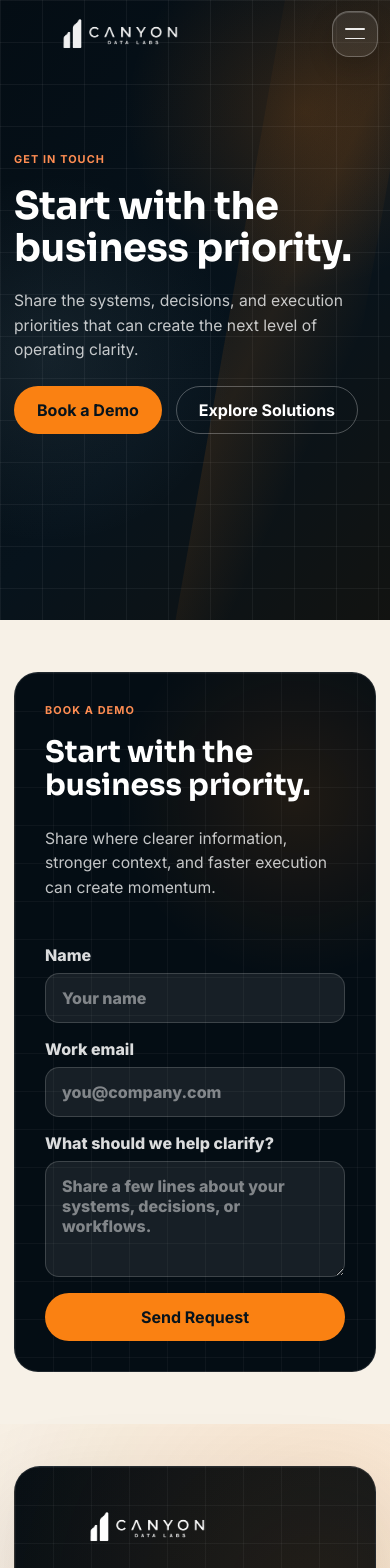
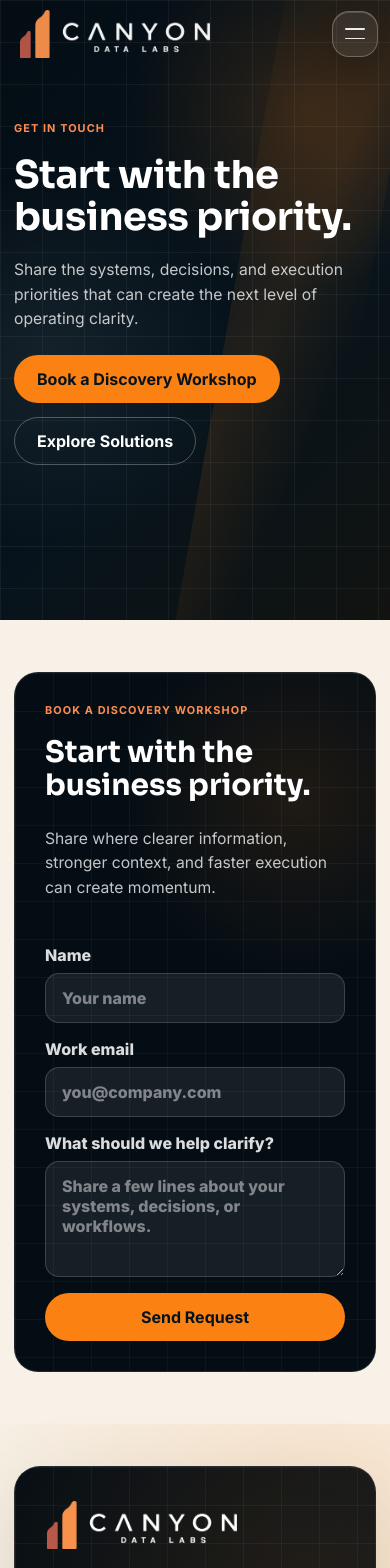
Before and after one commit to aiastralt24-cpu/canyon-web, a Next.js app: page /contact in a window 390 px wide. Shown: the top 1568 px of the page. Built offline with nearby package versions, Linux system fonts and the light colour scheme.

Commit message:
Refine Canyon website experience

```diff
--- a/app/contact/page.tsx
+++ b/app/contact/page.tsx
@@ -8,7 +8,7 @@ export default function ContactPage() {
         eyebrow="Get in Touch"
         title="Start with the business priority."
         copy="Share the systems, decisions, and execution priorities that can create the next level of operating clarity."
-        cta="Book a Demo"
+        cta="Book a Discovery Workshop"
         ctaHref="#book-demo"
       />
       <ContactContent />
--- a/components/Footer.css
+++ b/components/Footer.css
@@ -30,8 +30,15 @@
 }
 
 .site-footer .logo-link {
-  filter: brightness(0) invert(1);
   margin-bottom: 26px;
+}
+
+.site-footer .logo-link .logo-img-on-light {
+  display: none;
+}
+
+.site-footer .logo-link .logo-img-on-dark {
+  display: block;
 }
 
 .footer-brand p {
--- a/components/Header.css
+++ b/components/Header.css
@@ -30,23 +30,34 @@
 .logo-link {
   align-items: center;
   display: inline-flex;
-  height: 52px;
+  height: 58px;
   margin-right: auto;
   overflow: hidden;
-  width: 226px;
+  position: relative;
+  width: 258px;
 }
 
 .logo-link img {
   height: auto;
-  transform: scale(1.18);
+  max-height: 58px;
+  object-fit: contain;
+  transform: none;
   transform-origin: left center;
   transition: filter 220ms var(--ease), opacity 220ms var(--ease);
-  width: 226px;
+  width: 258px;
 }
 
-.site-header:not(.header-scrolled) .header-inner > .logo-link img {
-  filter: brightness(0) invert(1);
-  opacity: 0.94;
+.logo-img-on-dark {
+  display: none;
+}
+
+.site-header:not(.header-scrolled) .header-inner > .logo-link .logo-img-on-light {
+  display: none;
+}
+
+.site-header:not(.header-scrolled) .header-inner > .logo-link .logo-img-on-dark {
+  display: block;
+  opacity: 0.96;
 }
 
 .desktop-nav {
@@ -278,6 +289,14 @@ body.menu-open {
   width: min(230px, 48vw);
 }
 
+.mobile-menu-top .logo-link .logo-img-on-light {
+  display: block;
+}
+
+.mobile-menu-top .logo-link .logo-img-on-dark {
+  display: none;
+}
+
 .mobile-link-list {
   display: grid;
   margin-bottom: clamp(34px, 4vw, 58px);
@@ -428,12 +447,14 @@ body.menu-open {
   }
 
   .logo-link {
-    width: 190px;
+    height: 48px;
+    width: 206px;
   }
 
   .logo-link img {
-    transform: scale(1.14);
-    width: 190px;
+    max-height: 48px;
+    transform: none;
+    width: 206px;
   }
 
   .header-cta {
--- a/components/Header.tsx
+++ b/components/Header.tsx
@@ -65,7 +65,7 @@ export function Header() {
 
         <div className="header-actions">
           <Link className="btn primary header-cta" href="/contact#book-demo">
-            Book a Demo
+            Book a Discovery Workshop
           </Link>
 
           <button
@@ -146,7 +146,7 @@ export function Header() {
               </div>
 
               <Link className="mobile-contact-pill" href="/contact#book-demo" onClick={() => setOpen(false)}>
-                <span>Book a Demo</span>
+                <span>Book a Discovery Workshop</span>
                 <span>Start A Conversation</span>
               </Link>
             </div>
--- a/components/InnerPages.tsx
+++ b/components/InnerPages.tsx
@@ -4,8 +4,8 @@ import "./InnerPages.css";
 
 type SimplePageProps = {
   eyebrow: string;
-  title: string;
-  copy: string;
+  title: React.ReactNode;
+  copy: React.ReactNode;
   cta?: string;
   ctaHref?: string;
   secondaryCta?: string;
@@ -17,7 +17,7 @@ export function SimplePage({
   eyebrow,
   title,
   copy,
-  cta = "Book a Demo",
+  cta = "Book a Discovery Workshop",
   ctaHref = "/contact#book-demo",
   secondaryCta = "Explore Solutions",
   secondaryHref = "/solutions",
@@ -70,11 +70,11 @@ export function AboutContent() {
   const whyItems = [
     {
       title: "Business-first thinking",
-      copy: "Start with the leadership priority, then shape technology around the operating reality."
+      copy: "Everything we build, every connection, every intelligence view, every alert is designed backward from that answer."
     },
     {
       title: "Tailored to your reality",
-      copy: "Built around existing systems, team rhythms, and business goals."
+      copy: "Built around existing systems, team rhythms, and business goals, not a forced template."
     },
     {
       title: "One partner, every layer",
@@ -86,7 +86,7 @@ export function AboutContent() {
     },
     {
       title: "Built to evolve",
-      copy: "Operating systems that grow with teams, markets, and priorities."
+      copy: "Operating systems that grow with teams, markets, and priorities, designed for change."
     }
   ];
 
@@ -96,14 +96,17 @@ export function AboutContent() {
         <div className="container about-overview-grid">
           <div className="about-overview-copy reveal">
             <p className="section-label">Company Overview</p>
-            <h2>Clarity built around how the business actually works.</h2>
+            <h2>
+              We build what is missing. We connect what exists. We make it all work together.
+            </h2>
             <p>
-              Canyon Data Labs works with leadership teams to connect information, context, and execution into one
-              confident operating view.
+              Some enterprises need the systems built. Others need the systems connected. Most need the intelligence
+              layer that makes all of it useful. Canyon Data Labs does all three: one partner, from the first data point
+              to the boardroom decision.
             </p>
             <p>
-              Every engagement starts with the business priority, then shapes systems, workflows, and decision support
-              around the outcomes leaders want to move.
+              Every engagement starts with the problem your business needs to solve, then connects the data, builds the
+              intelligence, and delivers it to the people who can act on it.
             </p>
           </div>
           <figure className="about-strata-panel reveal" aria-label="Signals flowing into one operating view">
@@ -134,22 +137,21 @@ export function AboutContent() {
       <section className="about-statement-section" id="vision-mission">
         <div className="container about-statement reveal">
           <p className="section-label">Mission &amp; Vision</p>
-          <h2>
-            Empowering organizations with <em>clarity</em>, visibility, and confidence.
-          </h2>
+          <h2>One partner. Every layer. Every decision.</h2>
           <div className="about-mission-grid">
             <article>
               <p className="section-label">Mission</p>
               <p>
-                Empower organizations with clarity, visibility, and confidence so every decision is grounded in how the
-                business actually performs.
+                To be the only partner an enterprise needs on its data journey, building the systems that capture
+                operational data, connecting every source into one intelligent layer, and making sure the right decision
+                reaches the right person before the moment passes.
               </p>
             </article>
             <article>
               <p className="section-label">Vision</p>
               <p>
-                Be the trusted partner for organizations navigating complexity, the team leaders call when the picture
-                has to be right.
+                To be the most trusted data partner for enterprises across India and global markets, the company that
+                turns an organisation&apos;s own data into its sharpest competitive advantage.
               </p>
             </article>
           </div>
@@ -217,9 +219,10 @@ export function AboutContent() {
         <div className="container about-why-grid">
           <div className="about-why-copy reveal">
             <p className="section-label">Why Canyon Data Labs</p>
-            <h2>Business strategy guides technology with clarity and purpose.</h2>
+            <h2>Every engagement starts with the decision that needs to be made.</h2>
             <p>
-              We lead with the operating reality of your business, then build the systems that serve it.
+              We work backward from the business problem, building the systems, connections, and intelligence that get
+              the right answer to the right person at exactly the right moment.
             </p>
           </div>
           <ol className="about-why-list">
@@ -432,7 +435,7 @@ export function ContactContent() {
     <section className="section compact" id="book-demo">
       <div className="container contact-panel reveal">
         <div>
-          <p className="section-label">Book a Demo</p>
+          <p className="section-label">Book a Discovery Workshop</p>
           <h2>Start with the business priority.</h2>
           <p className="lead">Share where clearer information, stronger context, and faster execution can create momentum.</p>
         </div>
--- a/components/Logo.tsx
+++ b/components/Logo.tsx
@@ -5,10 +5,19 @@ export function Logo() {
   return (
     <Link className="logo-link" href="/" aria-label="Canyon Data Labs home">
       <Image
-        src="/images/canyon-data-labs-logo.png"
+        className="logo-img-on-light"
+        src="/images/canyon-data-labs-logo-dark.png"
         alt="Canyon Data Labs"
-        width={220}
-        height={124}
+        width={566}
+        height={144}
+        priority
+      />
+      <Image
+        className="logo-img-on-dark"
+        src="/images/canyon-data-labs-logo-rgb.png"
+        alt="Canyon Data Labs"
+        width={900}
+        height={227}
         priority
       />
     </Link>
```
Also changed, not shown: app/about-us/page.tsx (+8 -2 lines), components/HomePage.css (+71 -24 lines), components/HomePage.tsx (+8 -7 lines), public/images/canyon-data-labs-logo-dark.png (added), public/images/canyon-data-labs-logo-rgb.png (added).
